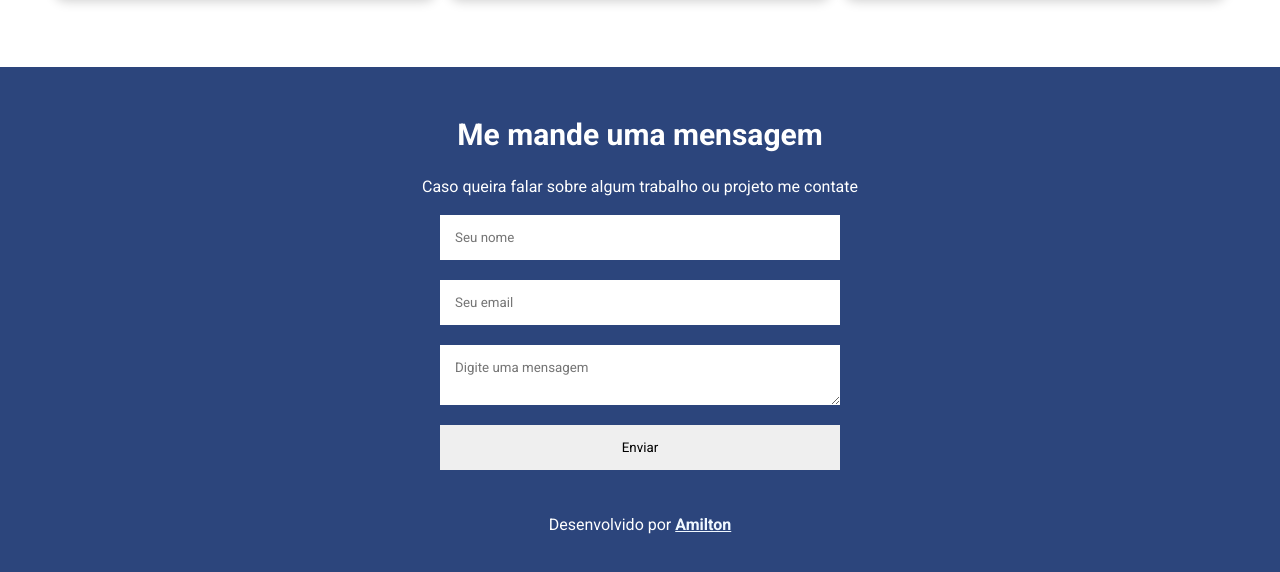
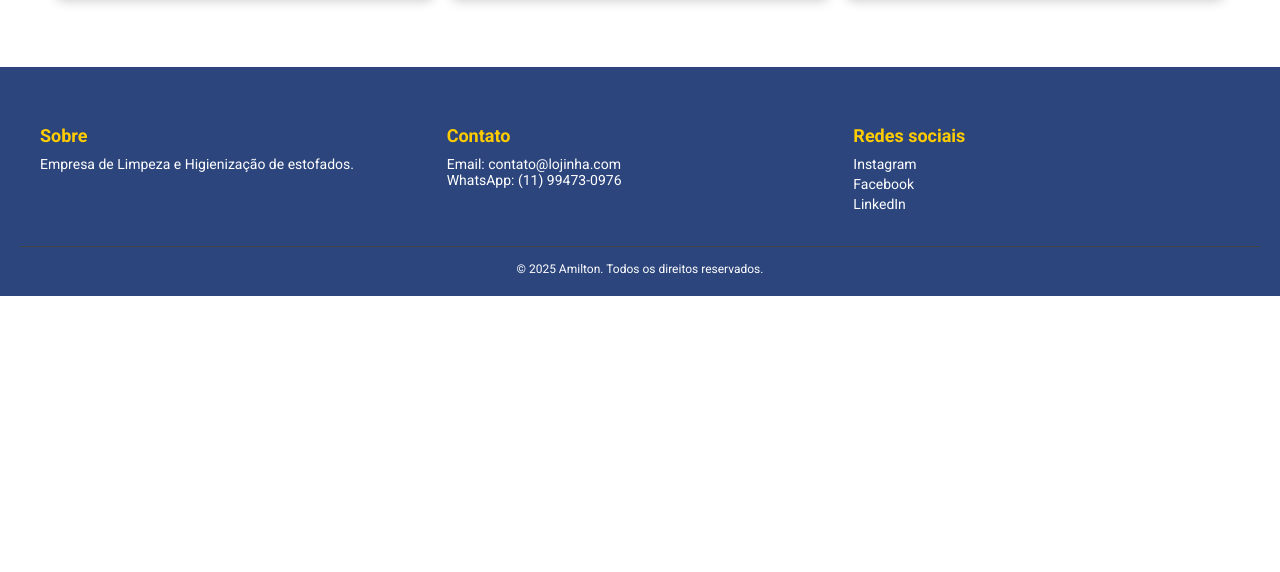
Before and after one commit to amilton1809/A7maclean, a plain HTML site: page index.html in a window 1280 px wide. Shown: the part 3490-4062 px from the top of the page. After the commit the page ends 3786 px from the top, so only its background shows below. Drawn offline with Linux system fonts and the light colour scheme.

Commit message:
footer novo

```diff
--- a/css/style.css
+++ b/css/style.css
@@ -286,45 +286,6 @@ h2 {
 
 /*video fim*/
 
-/*footer*/
-
-footer {
-    padding: 50px 0;
-    background-color: #2c457c;
-    color: #FFF;
-    text-align: center;
-    display: flex;
-    flex-direction: column;
-    align-items: center;
-}
-
-footer img {
-    height: 50px;
-    margin: 30px 0;
-}
-
-footer p {
-    margin-top: 25px;
-}
-
-footer form {
-    width: 400px;
-    margin-right: auto;
-    margin-left: auto;
-}
-
-footer input, footer textarea {
-    border: none;
-    padding: 15px;
-    box-sizing: border-box;
-    margin-bottom: 20px;
-    width: 100%;
-    display: block;
-}
-
-footer .detail {
-    font-weight: bold;
-}
 
 #btn-top {
     position: fixed;
--- /dev/null
+++ b/footer.css
@@ -0,0 +1,46 @@
+.footer {
+    background-color: #2c457c;
+    color: #fff;
+    padding: 40px 20px 20px;
+    font-size: 14px;
+  }
+
+  .footer-conteudo {
+    display: flex;
+    flex-wrap: wrap;
+    justify-content: space-between;
+    gap: 20px;
+    max-width: 1200px;
+    margin: 0 auto;
+  }
+
+  .footer-coluna {
+    flex: 1 1 250px;
+  }
+
+  .footer h3 {
+    margin-bottom: 10px;
+    font-size: 18px;
+    color: #ffcc00;
+  }
+
+  .footer a {
+    color: #fff;
+    text-decoration: none;
+    display: block;
+    margin: 4px 0;
+    transition: color 0.3s;
+  }
+
+  .footer a:hover {
+    color: #ffcc00;
+  }
+
+  .footer-copy {
+    text-align: center;
+    margin-top: 30px;
+    border-top: 1px solid #444;
+    padding-top: 15px;
+    font-size: 12px;
+    color: white;
+  }
--- a/index.html
+++ b/index.html
@@ -12,6 +12,7 @@
     <link rel="stylesheet" href="css/style.css">
     <link rel="stylesheet" href="separar.css">
     <link rel="stylesheet" href="carousel.css">
+    <link rel="stylesheet" href="footer.css">
 </head>
 
 <body>
@@ -138,18 +139,32 @@
         <!-- Adicione mais <div class="video-box"> conforme necessário -->
       </div>
 
-    <footer>
-        <h2>Me mande uma mensagem</h2>
-        <p>Caso queira falar sobre algum trabalho ou projeto me contate</p>
-        <br>
-        <form action="https://formsubmit.co/a.milton18@hotmail.com" method="POST">
-            <input type="text" name="name" placeholder="Seu nome" required>
-            <input type="email" name="email" placeholder="Seu email" required>
-            <textarea name="msg" placeholder="Digite uma mensagem" required></textarea>
-            <input type="submit" value="Enviar">
-        </form>
-        <p>Desenvolvido por <span class="detail"><a href="https://meuport-five.vercel.app/" style="color: aliceblue;" style="text-decoration: none;">Amilton</a></span></p>
-    </footer>
+      <footer class="footer">
+        <div class="footer-conteudo">
+          <div class="footer-coluna">
+            <h3>Sobre</h3>
+            <p>Empresa de Limpeza e Higienização de estofados.</p>
+          </div>
+          <div class="footer-coluna">
+            <h3>Contato</h3>
+            <p>Email: contato@lojinha.com</p>
+            <p>WhatsApp: (11) 99473-0976</p>
+          </div>
+          <div class="footer-coluna">
+            <h3>Redes sociais</h3>
+            <div class="redes-sociais">
+              <a href="#">Instagram</a>
+              <a href="#">Facebook</a>
+              <a href="#">LinkedIn</a>
+            </div>
+          </div>
+        </div>
+        <div class="footer-copy">
+          &copy; 2025 Amilton. Todos os direitos reservados.
+        </div>
+      </footer>
+
+
     <button id="btn-top" title="Voltar ao topo">
         ↑
     </button>
```
